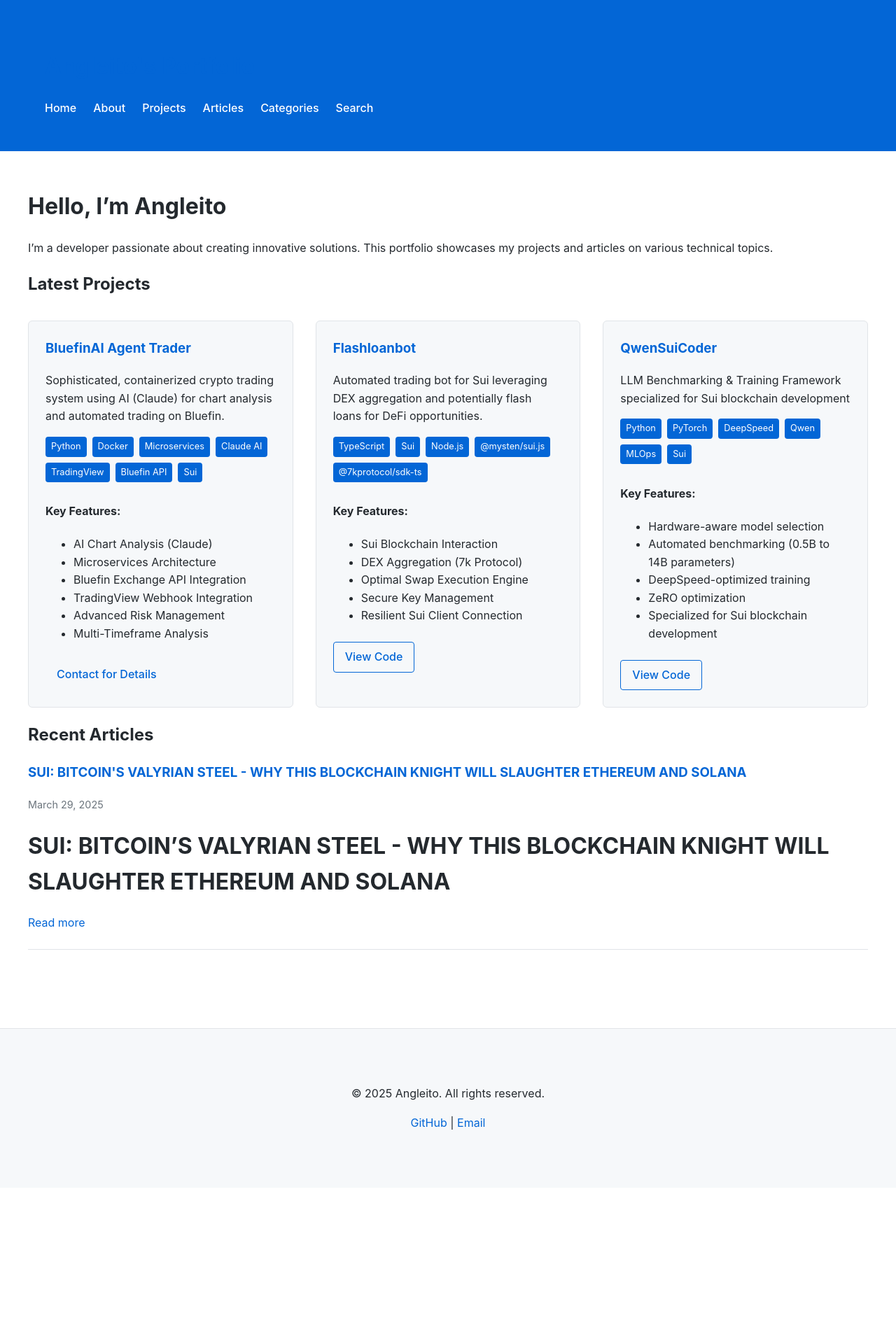
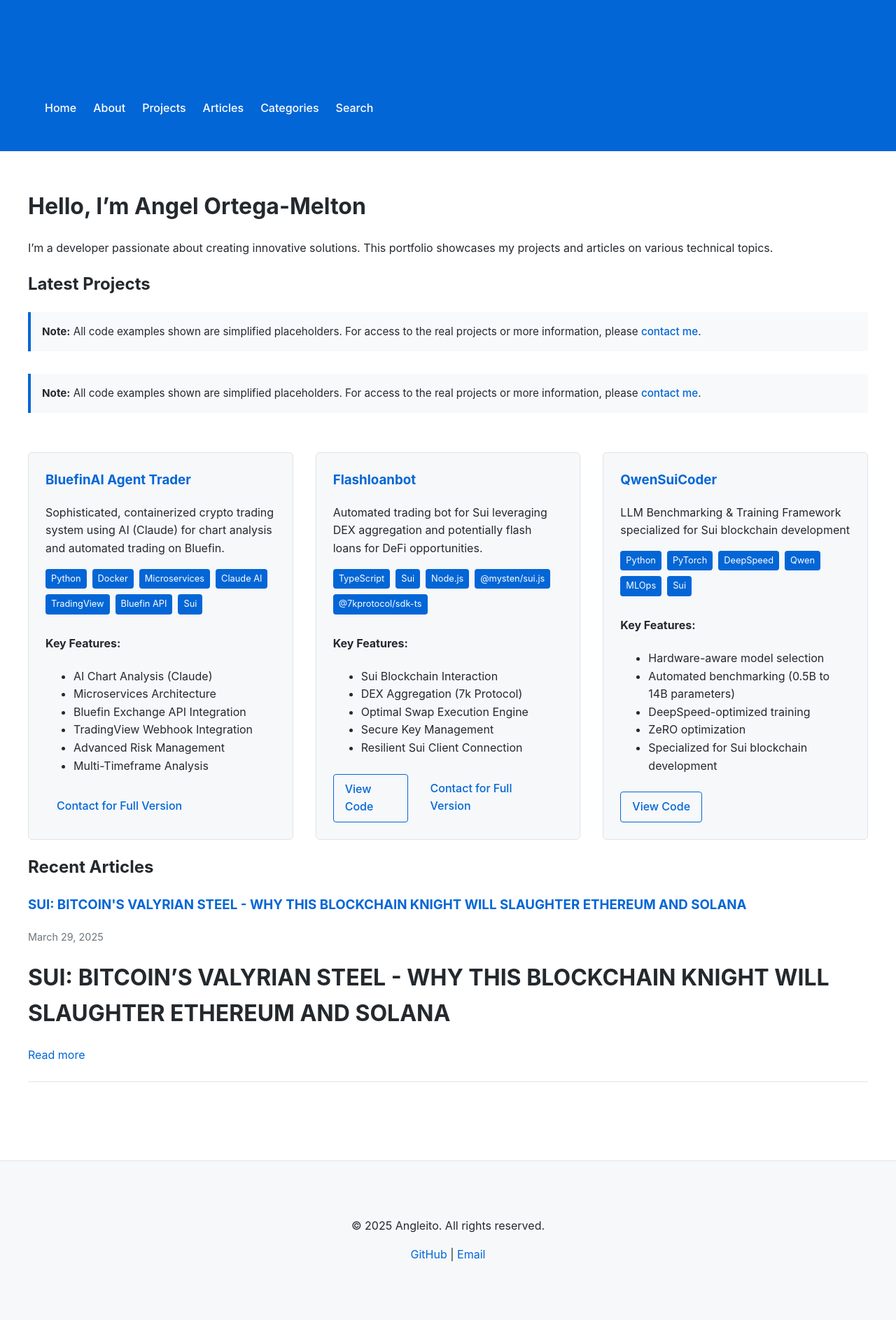
Before and after one commit to Angleito/Angleito.github.io, a Jekyll site: the page built from index.md, in a window 1280 px wide. Shown: the whole page at 70% size. Built offline with Jekyll 4.4.1, drawn with Linux system fonts in a browser that asks for light colours; before the commit the page ends 1697 px from its top, so only the background shows below that.

Commit message:
Update homepage with real name and add project code disclaimer

```diff
--- a/assets/css/main.css
+++ b/assets/css/main.css
@@ -221,3 +221,22 @@ footer {
   color: var(--secondary-text);
   font-size: 0.9rem;
 }
+
+/* Disclaimer Notice */
+.disclaimer-notice {
+  grid-column: 1 / -1;
+  background-color: #f8f9fa;
+  border-left: 4px solid var(--primary-color);
+  padding: 1rem;
+  margin-bottom: 1.5rem;
+  border-radius: 0 4px 4px 0;
+}
+
+.disclaimer-notice p {
+  margin: 0;
+  font-size: 0.95rem;
+}
+
+.disclaimer-notice a {
+  font-weight: 500;
+}
--- a/assets/js/project-loader.js
+++ b/assets/js/project-loader.js
@@ -12,7 +12,14 @@ async function loadProjects() {
       return;
     }
 
-    projectsGrid.innerHTML = '';
+    // Add disclaimer notice at the top
+    const disclaimer = document.createElement('div');
+    disclaimer.className = 'disclaimer-notice';
+    disclaimer.innerHTML = `
+      <p><strong>Note:</strong> All code examples shown are simplified placeholders.
+      For access to the real projects or more information, please <a href="mailto:arainey555@gmail.com">contact me</a>.</p>
+    `;
+    projectsGrid.appendChild(disclaimer);
 
     projects.forEach(project => {
       const card = document.createElement('div');
@@ -32,7 +39,7 @@ async function loadProjects() {
         <div class="project-links">
           ${project.github ? `<a href="${project.github}" target="_blank" class="github-link">View Code</a>` : ''}
           ${project.demo ? `<a href="${project.demo}" target="_blank" class="demo-link">Live Demo</a>` : ''}
-          ${!project.github && project.private_full_version ? `<a href="mailto:${project.contact}" class="contact-link">Contact for Details</a>` : ''}
+          ${project.private_full_version ? `<a href="mailto:${project.contact || 'arainey555@gmail.com'}" class="contact-link">Contact for Full Version</a>` : ''}
         </div>
       `;
       projectsGrid.appendChild(card);
--- a/index.md
+++ b/index.md
@@ -3,11 +3,16 @@ layout: home
 title: Welcome to My Portfolio
 ---
 
-# Hello, I'm Angleito
+# Hello, I'm Angel Ortega-Melton
 
 I'm a developer passionate about creating innovative solutions. This portfolio showcases my projects and articles on various technical topics.
 
 ## Latest Projects
+
+<div class="disclaimer-notice">
+  <p><strong>Note:</strong> All code examples shown are simplified placeholders.
+  For access to the real projects or more information, please <a href="mailto:arainey555@gmail.com">contact me</a>.</p>
+</div>
 
 <div id="projects-grid" class="project-grid">
   <!-- Projects will be loaded here dynamically -->
```
